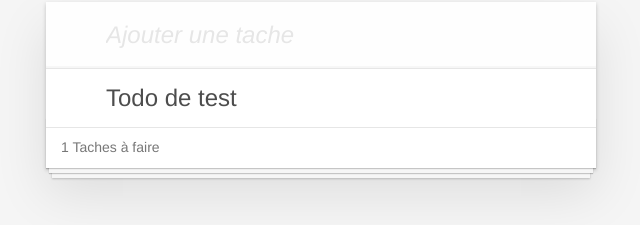
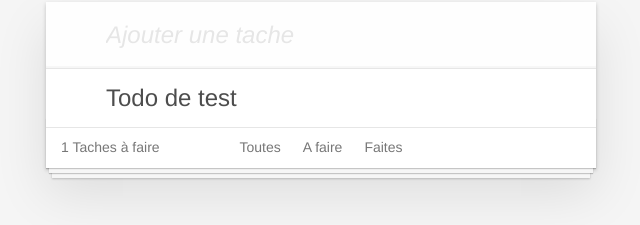
Before and after one commit to jesikaAz/Todo, a Vue app: page /#/ in a window 1280 px wide. Shown: the part 128-353 px from the top of the page, without its empty margins (319-959 px from the left). Built offline with nearby package versions, Linux system fonts and the light colour scheme.

Commit message:
Filter
Ajout de la fonctionnalité de filtres des todos

```diff
--- a/src/components/Todos.vue
+++ b/src/components/Todos.vue
@@ -7,7 +7,7 @@
 
         <div class="main">
             <ul class="todo-list">
-                <li class="todo" v-for="todo in todos" :class="{completed:todo.completed}">
+                <li class="todo" v-for="todo in filteredTodos" :class="{completed: todo.completed}">
                     <div class="view">
                         <input type="checkbox" v-model="todo.completed" class="toggle">
                         <label>{{ todo.name }}</label>
@@ -18,6 +18,11 @@
 
         <footer class="footer">
             <span class="todo-count"><strong>{{remaining}}</strong> Taches à faire </span>
+            <ul class="filters">
+                <li><a href="#" class=":{selected: filter === 'all'}" @click.prevent = "filter = 'all'" >Toutes</a></li>
+                <li><a href="#" class=":{selected: filter === 'todo'}" @click.prevent = "filter = 'todo'" >A faire</a></li>
+                <li><a href="#" class=":{selected: filter === 'done'}" @click.prevent = "filter = 'done'" >Faites</a></li>
+            </ul>
         </footer>
     </section>
 </template>
@@ -30,7 +35,8 @@
                     name: 'Todo de test',
                     completed: false
                 }],
-                newTodo: ''
+                newTodo: '',
+                filter: 'all'
             }
         },
         methods: {
@@ -45,6 +51,15 @@
         computed : {
             remaining () {
                return this.todos.filter(todo => !todo.completed).length
+            },
+
+            filteredTodos() {
+                if (this.filter === 'todo') {
+                    return this.todos.filter (todo => !todo.completed)
+                } else if (this.filter === 'done') {
+                    return this.todos.filter(todo => todo.completed)
+                }
+            return this.todos
             }
         }
     }
```
